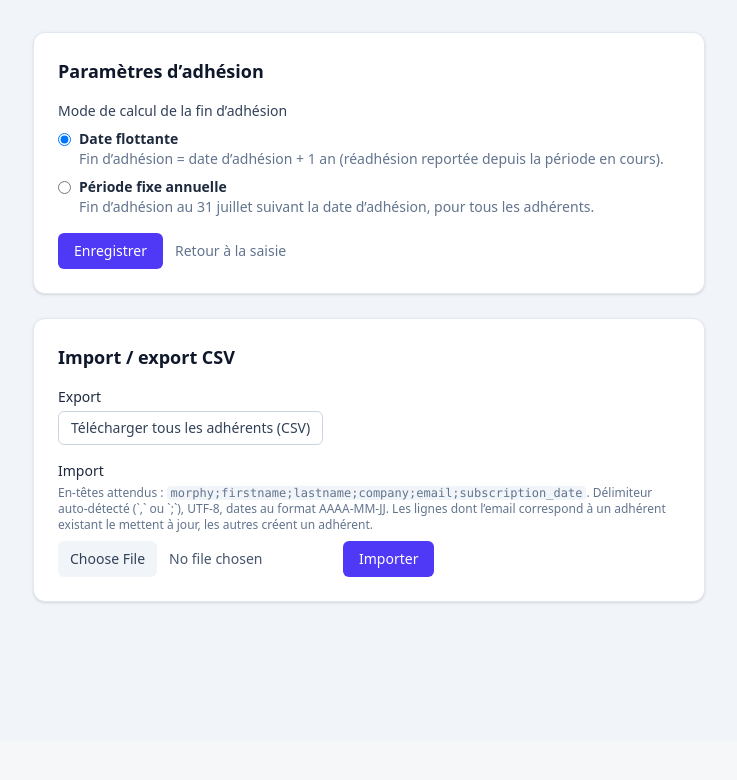
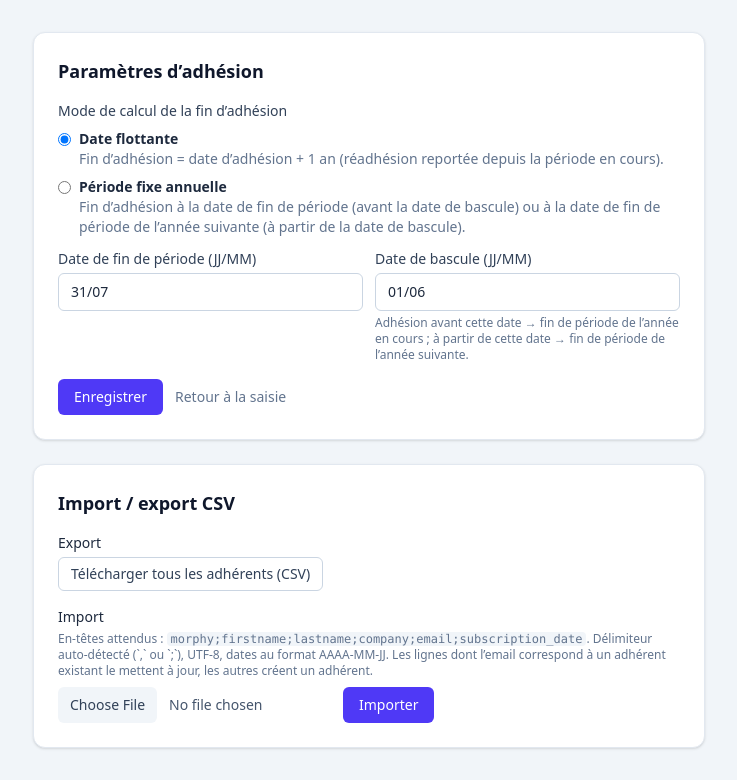
Before and after one commit to Givrix/MiniAdherent, a Laravel app: page /settings in a window 1280 px wide. Shown: the part 59-839 px from the top of the page, without its empty margins (271-1008 px from the left). Before the commit the page ends 663 px from the top, so only its background shows below. Run offline with Laravel 12, Linux system fonts and the light colour scheme; a user stored in the database is signed in; data comes from the database, SQL or seed files in the repository; tables that the repository leaves empty hold one stand-in row (values such as "Sample post"); style sheets or scripts are compiled from the project's sources.

Commit message:
Mode période fixe : dates paramétrables de fin de période (31/07) et de bascule (01/06)

```diff
--- a/app/Http/Controllers/SettingsController.php
+++ b/app/Http/Controllers/SettingsController.php
@@ -17,6 +17,8 @@ class SettingsController extends Controller
     {
         return view('settings', [
             'mode' => SubscriptionPeriod::mode(),
+            'fixedPeriodEnd' => SubscriptionPeriod::fixedPeriodEnd(),
+            'fixedSwitchDate' => SubscriptionPeriod::fixedSwitchDate(),
         ]);
     }
 
@@ -24,10 +26,36 @@ class SettingsController extends Controller
     {
         $data = $request->validate([
             'subscription_mode' => ['required', 'in:'.implode(',', SubscriptionPeriod::MODES)],
+            'fixed_period_end' => ['nullable', 'regex:/^\d{1,2}\/\d{1,2}$/'],
+            'fixed_switch_date' => ['nullable', 'regex:/^\d{1,2}\/\d{1,2}$/'],
         ], [
             'subscription_mode.required' => 'Le mode d’adhésion est obligatoire.',
             'subscription_mode.in' => 'Le mode d’adhésion est invalide.',
+            'fixed_period_end.regex' => 'La date de fin de période doit être au format JJ/MM.',
+            'fixed_switch_date.regex' => 'La date de bascule doit être au format JJ/MM.',
         ]);
+
+        foreach (['fixed_period_end', 'fixed_switch_date'] as $key) {
+            if (! empty($data[$key])) {
+                [$day, $month] = array_map('intval', explode('/', $data[$key]));
+
+                if ($day < 1 || $day > 31 || $month < 1 || $month > 12) {
+                    return back()->withErrors([
+                        $key => 'Cette date JJ/MM est invalide (jour 1-31, mois 1-12).',
+                    ])->withInput();
+                }
+
+                $data[$key] = sprintf('%02d/%02d', $day, $month);
+            }
+        }
+
+        if (isset($data['fixed_period_end'])) {
+            Setting::set('fixed_period_end', $data['fixed_period_end']);
+        }
+
+        if (isset($data['fixed_switch_date'])) {
+            Setting::set('fixed_switch_date', $data['fixed_switch_date']);
+        }
 
         Setting::set('subscription_mode', $data['subscription_mode']);
 
--- a/app/Services/SubscriptionPeriod.php
+++ b/app/Services/SubscriptionPeriod.php
@@ -24,6 +24,16 @@ class SubscriptionPeriod
         return self::mode() === self::MODE_FLOATING;
     }
 
+    public static function fixedPeriodEnd(): string
+    {
+        return Setting::get('fixed_period_end', '31/07');
+    }
+
+    public static function fixedSwitchDate(): string
+    {
+        return Setting::get('fixed_switch_date', '01/06');
+    }
+
     public static function computeEnd(string $subscriptionDate, ?CarbonInterface $currentEnd = null, bool $renewal = false): Carbon
     {
         return match (self::mode()) {
@@ -43,8 +53,19 @@ class SubscriptionPeriod
 
     private static function fixedEnd(Carbon $start): Carbon
     {
-        $end = $start->copy()->setDate((int) $start->format('Y'), 7, 31);
+        [$switchMonth, $switchDay] = self::monthDay(self::fixedSwitchDate());
+        [$endMonth, $endDay] = self::monthDay(self::fixedPeriodEnd());
 
-        return $start->gte($end) ? $end->addYear() : $end;
+        $switch = $start->copy()->setDate((int) $start->format('Y'), $switchMonth, $switchDay);
+        $endYear = $start->lt($switch) ? (int) $start->format('Y') : (int) $start->format('Y') + 1;
+
+        return Carbon::create($endYear, $endMonth, $endDay);
+    }
+
+    private static function monthDay(string $value): array
+    {
+        [$day, $month] = array_map('intval', explode('/', $value));
+
+        return [$month, $day];
     }
 }
--- a/resources/js/components/MembersApp.vue
+++ b/resources/js/components/MembersApp.vue
@@ -193,7 +193,10 @@
 import { computed, nextTick, onMounted, reactive, ref, watch } from 'vue';
 
 const csrfToken = document.querySelector('meta[name="csrf-token"]')?.content;
-const subscriptionMode = document.getElementById('app')?.dataset.subscriptionMode || 'floating';
+const appEl = document.getElementById('app');
+const subscriptionMode = appEl?.dataset.subscriptionMode || 'floating';
+const fixedPeriodEnd = appEl?.dataset.fixedPeriodEnd || '31/07';
+const fixedSwitchDate = appEl?.dataset.fixedSwitchDate || '01/06';
 
 const today = new Date().toISOString().slice(0, 10);
 
@@ -229,12 +232,21 @@ const isValid = computed(() => {
   return identityOk && emailOk && form.subscription_date !== '';
 });
 
+function parseDayMonth(value) {
+  const [day, month] = value.split('/').map(Number);
+  return { day, month: month - 1 };
+}
+
 function subscriptionEndDate(value) {
   const date = new Date(value);
   if (subscriptionMode === 'fixed') {
-    const end = new Date(date.getFullYear(), 6, 31);
-    if (date >= end) end.setFullYear(end.getFullYear() + 1);
-    return end;
+    const sw = parseDayMonth(fixedSwitchDate);
+    const pe = parseDayMonth(fixedPeriodEnd);
+    const swThisYear = new Date(date.getFullYear(), sw.month, sw.day);
+
+    return date < swThisYear
+      ? new Date(date.getFullYear(), pe.month, pe.day)
+      : new Date(date.getFullYear() + 1, pe.month, pe.day);
   }
   date.setFullYear(date.getFullYear() + 1);
   date.setDate(date.getDate() - 1);
--- a/resources/views/home.blade.php
+++ b/resources/views/home.blade.php
@@ -1,5 +1,7 @@
 @extends('layouts.app')
 
 @section('content')
-    <div id="app" data-subscription-mode="{{ \App\Services\SubscriptionPeriod::mode() }}"></div>
+    <div id="app" data-subscription-mode="{{ \App\Services\SubscriptionPeriod::mode() }}"
+         data-fixed-period-end="{{ \App\Services\SubscriptionPeriod::fixedPeriodEnd() }}"
+         data-fixed-switch-date="{{ \App\Services\SubscriptionPeriod::fixedSwitchDate() }}"></div>
 @endsection
--- a/resources/views/settings.blade.php
+++ b/resources/views/settings.blade.php
@@ -29,9 +29,29 @@
                                @checked($mode === 'fixed')>
                         <span>
                             <strong class="text-slate-800">Période fixe annuelle</strong>
-                            <span class="block text-slate-500">Fin d’adhésion au 31 juillet suivant la date d’adhésion, pour tous les adhérents.</span>
+                            <span class="block text-slate-500">Fin d’adhésion à la date de fin de période (avant la date de bascule) ou à la date de fin de période de l’année suivante (à partir de la date de bascule).</span>
                         </span>
                     </label>
+
+                    <div class="mt-3 grid gap-3 sm:grid-cols-2">
+                        <div>
+                            <label for="fixed_period_end" class="mb-1 block text-sm font-medium text-slate-700">Date de fin de période (JJ/MM)</label>
+                            <input id="fixed_period_end" name="fixed_period_end" type="text" inputmode="numeric" placeholder="31/07" value="{{ old('fixed_period_end', $fixedPeriodEnd) }}"
+                                   class="w-full rounded-md border border-slate-300 px-3 py-2 text-sm focus:border-indigo-500 focus:ring-indigo-500 focus:outline-none">
+                            @error('fixed_period_end')
+                                <p class="mt-1 text-sm text-red-600">{{ $message }}</p>
+                            @enderror
+                        </div>
+                        <div>
+                            <label for="fixed_switch_date" class="mb-1 block text-sm font-medium text-slate-700">Date de bascule (JJ/MM)</label>
+                            <input id="fixed_switch_date" name="fixed_switch_date" type="text" inputmode="numeric" placeholder="01/06" value="{{ old('fixed_switch_date', $fixedSwitchDate) }}"
+                                   class="w-full rounded-md border border-slate-300 px-3 py-2 text-sm focus:border-indigo-500 focus:ring-indigo-500 focus:outline-none">
+                            <p class="mt-1 text-xs text-slate-500">Adhésion avant cette date → fin de période de l’année en cours ; à partir de cette date → fin de période de l’année suivante.</p>
+                            @error('fixed_switch_date')
+                                <p class="mt-1 text-sm text-red-600">{{ $message }}</p>
+                            @enderror
+                        </div>
+                    </div>
                 </fieldset>
 
                 <div class="flex items-center gap-3">
```
Also changed, not shown: tests/Feature/SettingsTest.php (+49 -6 lines), README.md.
